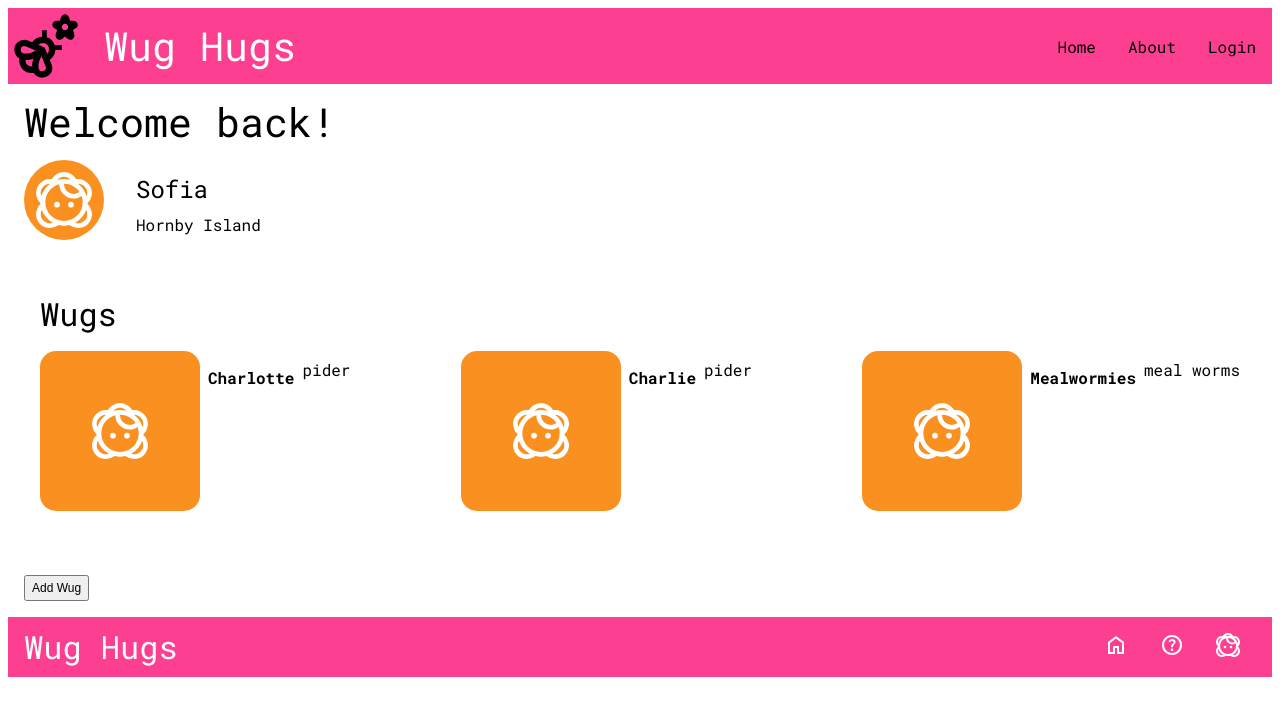
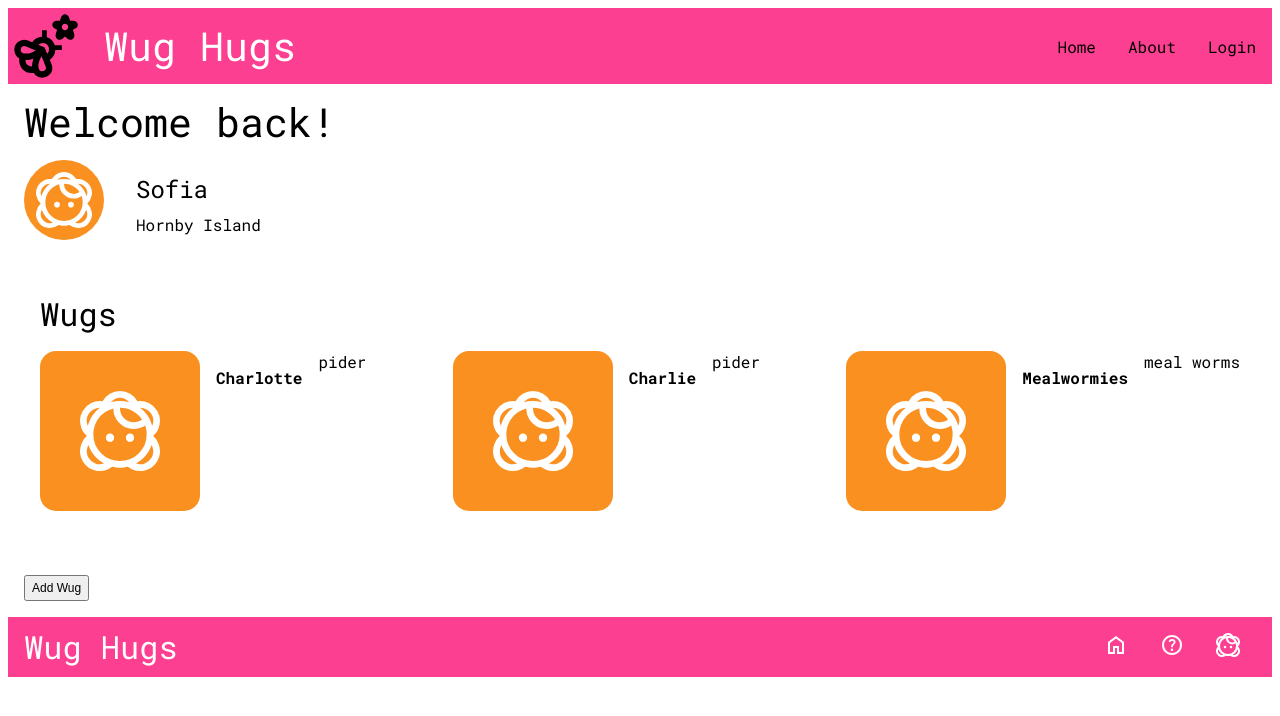
Before and after one commit to spaco22/wughugs-client, a React (Vite) app: page /user in a window 1280 px wide. Shown: the top 716 px of the page. Built offline with nearby package versions, Linux system fonts and the light colour scheme.

Commit message:
edit style for species

```diff
--- a/src/Pages/WugPage/WugPage.scss
+++ b/src/Pages/WugPage/WugPage.scss
@@ -13,7 +13,7 @@
 
 .wug {
     display: flex;
-    gap: 0.5rem;
+    gap: 1rem;
 
     &__img{
         background-color: $wugorange;
@@ -21,9 +21,13 @@
         height: 10rem;
         border-radius: 1rem;
         background-image: url("../../assets/icons/login-w.svg");
-        background-size: 3.5rem;
+        background-size: 5rem;
         background-repeat: no-repeat;
         background-position: center;
+    }
+
+    &__species {
+        margin: 0;
     }
 }
 
```
